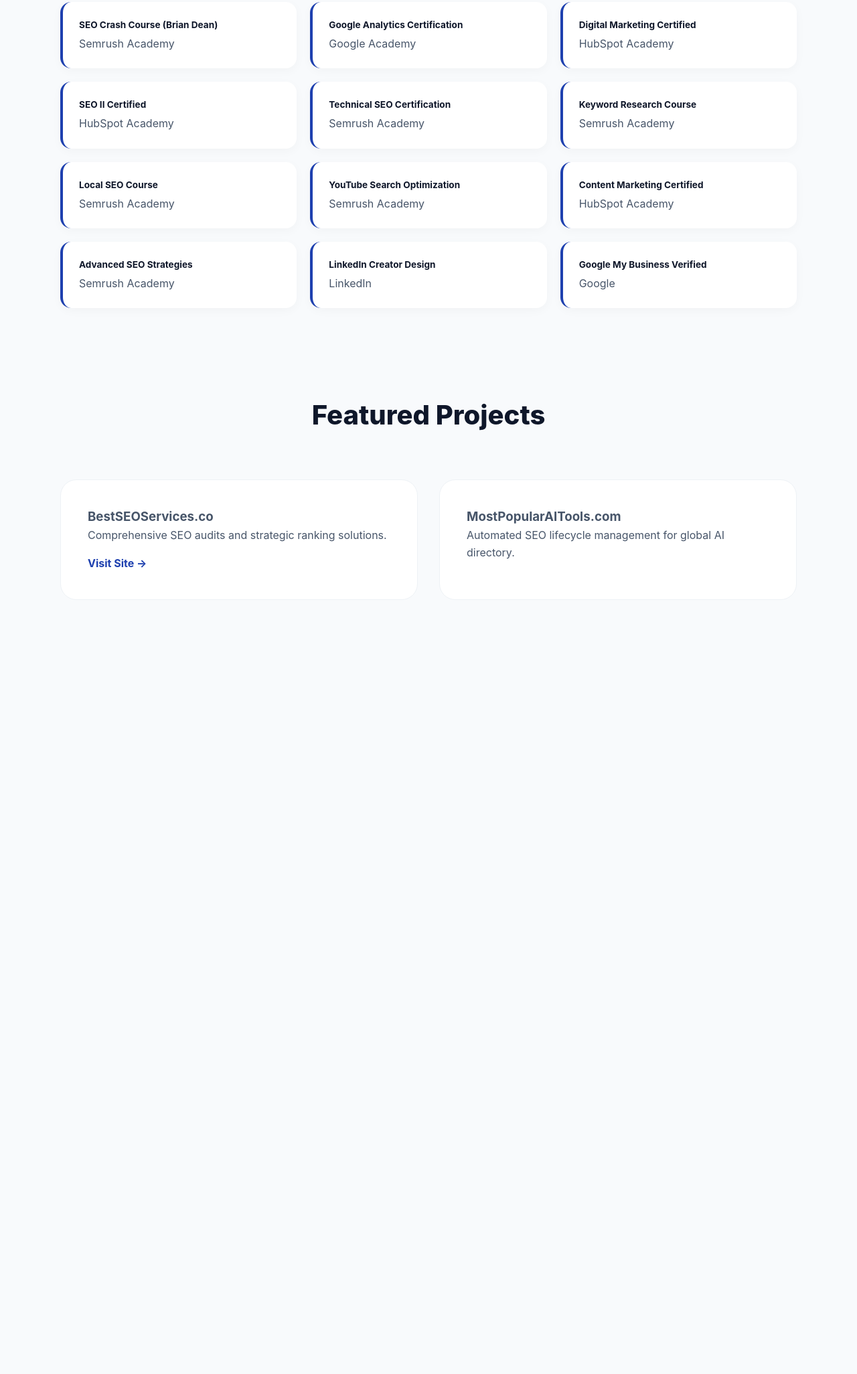
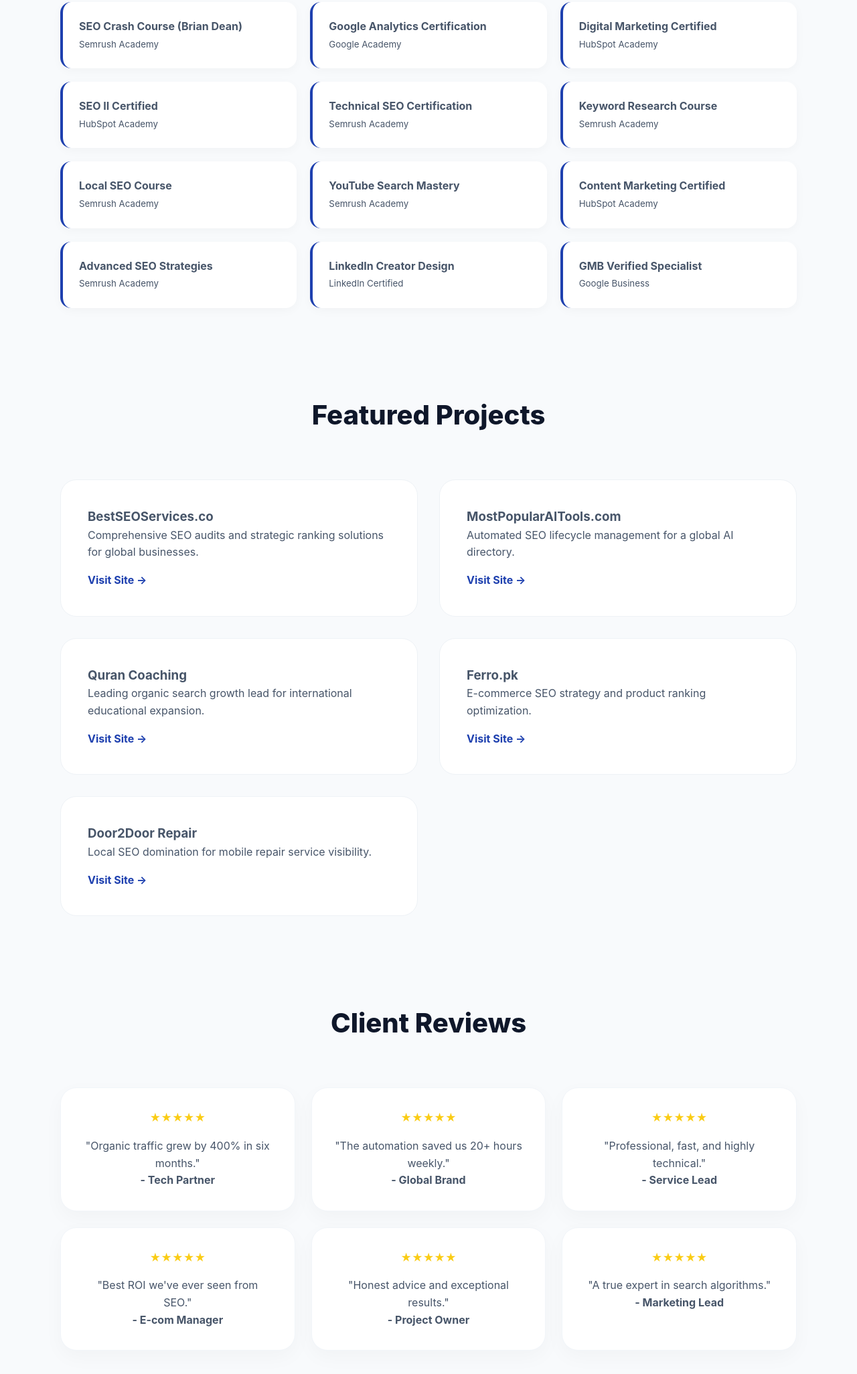
Before and after one commit to harryjhon927/Muhammadzeeshan.com, a plain HTML site: page index.html in a window 1280 px wide. Shown: the part 1114-3166 px from the top of the page at 67% size. Before the commit the page ends 2042 px from the top, so only its background shows below. Drawn offline with nearby package versions, Linux system fonts and the light colour scheme.

Commit message:
index.html

```diff
--- a/index.html
+++ b/index.html
@@ -20,13 +20,13 @@
         .grid { display: grid; gap: 1.5rem; }
         .section { padding: 6rem 0 2rem; }
 
-        /* Header Navigation */
+        /* Fixed Header */
         .header { width: 100%; background: #fff; position: fixed; top: 0; left: 0; z-index: 100; box-shadow: 0 2px 10px rgba(0,0,0,0.05); }
         .nav { height: 4.5rem; display: flex; justify-content: space-between; align-items: center; }
         .nav__logo { font-weight: 800; color: var(--first-color); font-size: 1.5rem; }
 
-        /* UNIQUE HERO SECTION - IMAGE ALIGNED WITH BIO */
-        .home__container { padding-top: 8rem; grid-template-columns: 1.2fr 0.8fr; align-items: center; gap: 3rem; }
+        /* HERO SECTION - FIXED IMAGE ALIGNMENT */
+        .home__container { padding-top: 9rem; grid-template-columns: 1.2fr 0.8fr; align-items: center; gap: 3rem; }
         .home__data { align-self: center; }
         .home__name { font-size: 3.5rem; color: var(--title-color); margin-bottom: 0.5rem; font-weight: 800; }
         .home__subtitle { font-size: 1.25rem; font-weight: 700; color: var(--first-color); margin-bottom: 1.5rem; line-height: 1.4; }
@@ -37,22 +37,20 @@
 
         .section__title { text-align: center; font-size: 2.5rem; font-weight: 800; margin-bottom: 4rem; color: var(--title-color); }
 
-        /* Certifications Grid (All 12) */
+        /* Certifications Grid (12 Items) */
         .cert__container { grid-template-columns: repeat(3, 1fr); gap: 1.25rem; }
         .cert__card { background: white; padding: 1.5rem; border-radius: 1rem; border-left: 4px solid var(--first-color); box-shadow: 0 4px 15px rgba(0,0,0,0.03); transition: .3s; display: block; color: inherit; }
         .cert__card:hover { transform: translateY(-5px); border-left-color: #25d366; }
-        .cert__title { font-size: .85rem; font-weight: 700; color: var(--title-color); margin-bottom: .25rem; }
 
-        /* Projects Grid (All 5) */
+        /* Projects Grid (5 Items) */
         .projects__container { grid-template-columns: repeat(2, 1fr); gap: 2rem; }
         .projects__card { background: white; padding: 2.5rem; border-radius: 1.5rem; border: 1px solid #eef2f6; transition: .3s; }
         .projects__card:hover { border-color: var(--first-color); box-shadow: 0 10px 30px rgba(0,0,0,0.05); }
 
-        /* Reviews Grid (All 6) */
+        /* Client Reviews (6 Items) */
         .review__container { grid-template-columns: repeat(3, 1fr); gap: 1.5rem; }
         .review__card { background: white; padding: 2rem; border-radius: 1.5rem; box-shadow: 0 10px 30px rgba(0,0,0,0.03); text-align: center; border: 1px solid #f1f5f9; }
-        .review__stars { color: #facc15; margin-bottom: 1rem; font-size: 1.1rem; }
-        .review__text { font-size: 0.95rem; font-style: italic; min-height: 80px; }
+        .review__stars { color: #facc15; margin-bottom: 1rem; }
 
         /* PREMIUM DARK FOOTER */
         .footer { background-color: var(--footer-bg); color: #fff; padding: 5rem 0 2rem; border-radius: 4rem 4rem 0 0; margin-top: 5rem; }
@@ -68,8 +66,7 @@
         @media screen and (max-width: 992px) { .cert__container, .review__container, .projects__container { grid-template-columns: repeat(2, 1fr); } }
         @media screen and (max-width: 768px) {
             .home__container, .cert__container, .review__container, .projects__container, .footer__container { grid-template-columns: 1fr; text-align: center; }
-            .home__img-wrapper { justify-content: center; order: -1; }
-            .home__img { max-width: 300px; }
+            .home__img-wrapper { justify-content: center; order: -1; padding-top: 2rem; }
             .footer__socials { justify-content: center; }
         }
     </style>
@@ -104,23 +101,73 @@
         <section class="section container" id="certifications">
             <h2 class="section__title">Verified Certifications</h2>
             <div class="cert__container grid">
-                <a href="https://verify.skilljar.com/c/in9f9xtuvfvj" target="_blank" class="cert__card"><p class="cert__title">SEO Crash Course (Brian Dean)</p><p class="cert__issuer">Semrush Academy</p></a>
-                <a href="https://skillshop.credential.net/776865d2-b9db-4c17-87cf-1ebb3275cff1" target="_blank" class="cert__card"><p class="cert__title">Google Analytics Certification</p><p class="cert__issuer">Google Academy</p></a>
-                <a href="https://app-na2.hubspot.com/academy/achievements/mcb39jqj" target="_blank" class="cert__card"><p class="cert__title">Digital Marketing Certified</p><p class="cert__issuer">HubSpot Academy</p></a>
-                <a href="https://app-na2.hubspot.com/academy/achievements/6fdmmb6q" target="_blank" class="cert__card"><p class="cert__title">SEO II Certified</p><p class="cert__issuer">HubSpot Academy</p></a>
-                <a href="https://static.semrush.com/academy/certificates/66bc461837" target="_blank" class="cert__card"><p class="cert__title">Technical SEO Certification</p><p class="cert__issuer">Semrush Academy</p></a>
-                <a href="https://static.semrush.com/academy/certificates/b91bb43ab3" target="_blank" class="cert__card"><p class="cert__title">Keyword Research Course</p><p class="cert__issuer">Semrush Academy</p></a>
-                <a href="https://static.semrush.com/academy/certificates/c687665f3e" target="_blank" class="cert__card"><p class="cert__title">Local SEO Course</p><p class="cert__issuer">Semrush Academy</p></a>
-                <a href="https://static.semrush.com/academy/certificates/6869924394" target="_blank" class="cert__card"><p class="cert__title">YouTube Search Optimization</p><p class="cert__issuer">Semrush Academy</p></a>
-                <a href="https://app-na2.hubspot.com/academy/achievements/d27hj6j8" target="_blank" class="cert__card"><p class="cert__title">Content Marketing Certified</p><p class="cert__issuer">HubSpot Academy</p></a>
-                <a href="https://static.semrush.com/academy/certificates/e254d07e14" target="_blank" class="cert__card"><p class="cert__title">Advanced SEO Strategies</p><p class="cert__issuer">Semrush Academy</p></a>
-                <a href="https://www.linkedin.com/in/muhamamdzeeshanofficial/details/certifications/" target="_blank" class="cert__card"><p class="cert__title">LinkedIn Creator Design</p><p class="cert__issuer">LinkedIn</p></a>
-                <a href="https://www.linkedin.com/in/muhamamdzeeshanofficial/details/certifications/" target="_blank" class="cert__card"><p class="cert__title">Google My Business Verified</p><p class="cert__issuer">Google</p></a>
+                <a href="https://verify.skilljar.com/c/in9f9xtuvfvj" target="_blank" class="cert__card"><b>SEO Crash Course (Brian Dean)</b><br><small>Semrush Academy</small></a>
+                <a href="https://skillshop.credential.net/776865d2-b9db-4c17-87cf-1ebb3275cff1" target="_blank" class="cert__card"><b>Google Analytics Certification</b><br><small>Google Academy</small></a>
+                <a href="https://app-na2.hubspot.com/academy/achievements/mcb39jqj" target="_blank" class="cert__card"><b>Digital Marketing Certified</b><br><small>HubSpot Academy</small></a>
+                <a href="https://app-na2.hubspot.com/academy/achievements/6fdmmb6q" target="_blank" class="cert__card"><b>SEO II Certified</b><br><small>HubSpot Academy</small></a>
+                <a href="https://static.semrush.com/academy/certificates/66bc461837" target="_blank" class="cert__card"><b>Technical SEO Certification</b><br><small>Semrush Academy</small></a>
+                <a href="https://static.semrush.com/academy/certificates/b91bb43ab3" target="_blank" class="cert__card"><b>Keyword Research Course</b><br><small>Semrush Academy</small></a>
+                <a href="https://static.semrush.com/academy/certificates/c687665f3e" target="_blank" class="cert__card"><b>Local SEO Course</b><br><small>Semrush Academy</small></a>
+                <a href="https://static.semrush.com/academy/certificates/6869924394" target="_blank" class="cert__card"><b>YouTube Search Mastery</b><br><small>Semrush Academy</small></a>
+                <a href="https://app-na2.hubspot.com/academy/achievements/d27hj6j8" target="_blank" class="cert__card"><b>Content Marketing Certified</b><br><small>HubSpot Academy</small></a>
+                <a href="https://static.semrush.com/academy/certificates/e254d07e14" target="_blank" class="cert__card"><b>Advanced SEO Strategies</b><br><small>Semrush Academy</small></a>
+                <a href="#" class="cert__card"><b>LinkedIn Creator Design</b><br><small>LinkedIn Certified</small></a>
+                <a href="#" class="cert__card"><b>GMB Verified Specialist</b><br><small>Google Business</small></a>
             </div>
         </section>
 
         <section class="section container" id="projects">
             <h2 class="section__title">Featured Projects</h2>
             <div class="projects__container grid">
-                <article class="projects__card"><h3>BestSEOServices.co</h3><p>Comprehensive SEO audits and strategic ranking solutions.</p><a href="https://www.bestseoservices.co/" target="_blank" style="color: var(--first-color); font-weight: 700; display: block; margin-top: 1rem;">Visit Site →</a></article>
-                <article class="projects__card"><h3>MostPopularAITools.com</h3><p>Automated SEO lifecycle management for global AI directory.</p><a href="https://mostpopularaitools.com" target="_blank" style="color: var(--first-color); font-weight: 700; display:
+                <article class="projects__card"><h3>BestSEOServices.co</h3><p>Comprehensive SEO audits and strategic ranking solutions for global businesses.</p><a href="https://www.bestseoservices.co/" target="_blank" style="color: var(--first-color); font-weight: 700; display: block; margin-top: 1rem;">Visit Site →</a></article>
+                <article class="projects__card"><h3>MostPopularAITools.com</h3><p>Automated SEO lifecycle management for a global AI directory.</p><a href="https://mostpopularaitools.com" target="_blank" style="color: var(--first-color); font-weight: 700; display: block; margin-top: 1rem;">Visit Site →</a></article>
+                <article class="projects__card"><h3>Quran Coaching</h3><p>Leading organic search growth lead for international educational expansion.</p><a href="https://www.qurancoaching.com/" target="_blank" style="color: var(--first-color); font-weight: 700; display: block; margin-top: 1rem;">Visit Site →</a></article>
+                <article class="projects__card"><h3>Ferro.pk</h3><p>E-commerce SEO strategy and product ranking optimization.</p><a href="https://ferro.pk/" target="_blank" style="color: var(--first-color); font-weight: 700; display: block; margin-top: 1rem;">Visit Site →</a></article>
+                <article class="projects__card"><h3>Door2Door Repair</h3><p>Local SEO domination for mobile repair service visibility.</p><a href="https://door2doormobilerepair.com/" target="_blank" style="color: var(--first-color); font-weight: 700; display: block; margin-top: 1rem;">Visit Site →</a></article>
+            </div>
+        </section>
+
+        <section class="section container" id="reviews">
+            <h2 class="section__title">Client Reviews</h2>
+            <div class="review__container grid">
+                <div class="review__card"><div class="review__stars">★★★★★</div><p>"Organic traffic grew by 400% in six months."</p><b>- Tech Partner</b></div>
+                <div class="review__card"><div class="review__stars">★★★★★</div><p>"The automation saved us 20+ hours weekly."</p><b>- Global Brand</b></div>
+                <div class="review__card"><div class="review__stars">★★★★★</div><p>"Professional, fast, and highly technical."</p><b>- Service Lead</b></div>
+                <div class="review__card"><div class="review__stars">★★★★★</div><p>"Best ROI we've ever seen from SEO."</p><b>- E-com Manager</b></div>
+                <div class="review__card"><div class="review__stars">★★★★★</div><p>"Honest advice and exceptional results."</p><b>- Project Owner</b></div>
+                <div class="review__card"><div class="review__stars">★★★★★</div><p>"A true expert in search algorithms."</p><b>- Marketing Lead</b></div>
+            </div>
+        </section>
+    </main>
+
+    <footer class="footer">
+        <div class="container">
+            <h2 class="footer__main-title">Let's Connect & Grow Together</h2>
+            <div class="footer__container grid">
+                <div>
+                    <h3 class="footer__subtitle">Muhammad Zeeshan</h3>
+                    <p class="footer__text">Faisalabad, Pakistan</p>
+                    <p class="footer__text">zeeshanhaiderjhang01@gmail.com</p>
+                    <div class="footer__socials">
+                        <a href="https://www.linkedin.com/in/muhamamdzeeshanofficial/" target="_blank" class="footer__icon icon-linkedin"><i class="ri-linkedin-fill"></i></a>
+                        <a href="https://x.com/Mzeeshan4554" target="_blank" class="footer__icon icon-twitter"><i class="ri-twitter-x-fill"></i></a>
+                        <a href="https://wa.me/923019343535" target="_blank" class="footer__icon icon-whatsapp"><i class="ri-whatsapp-line"></i></a>
+                    </div>
+                </div>
+                <div>
+                    <h3 class="footer__subtitle">Explore</h3>
+                    <a href="#projects" class="footer__link">Projects</a>
+                    <a href="#certifications" class="footer__link">Certifications</a>
+                    <a href="#reviews" class="footer__link">Reviews</a>
+                </div>
+                <div>
+                    <h3 class="footer__subtitle">Hire Me</h3>
+                    <a href="tel:+923019343535" class="footer__btn">Call Now</a>
+                    <a href="mailto:zeeshanhaiderjhang01@gmail.com" class="footer__btn" style="background: transparent; border: 1px solid #3b82f6;">Email Me</a>
+                </div>
+            </div>
+            <p style="text-align: center; margin-top: 3rem; color: #64748b;">© 2026 Developed By Muhammad Zeeshan. All Rights Reserved.</p>
+        </div>
+    </footer>
+</body>
+</html>
```
